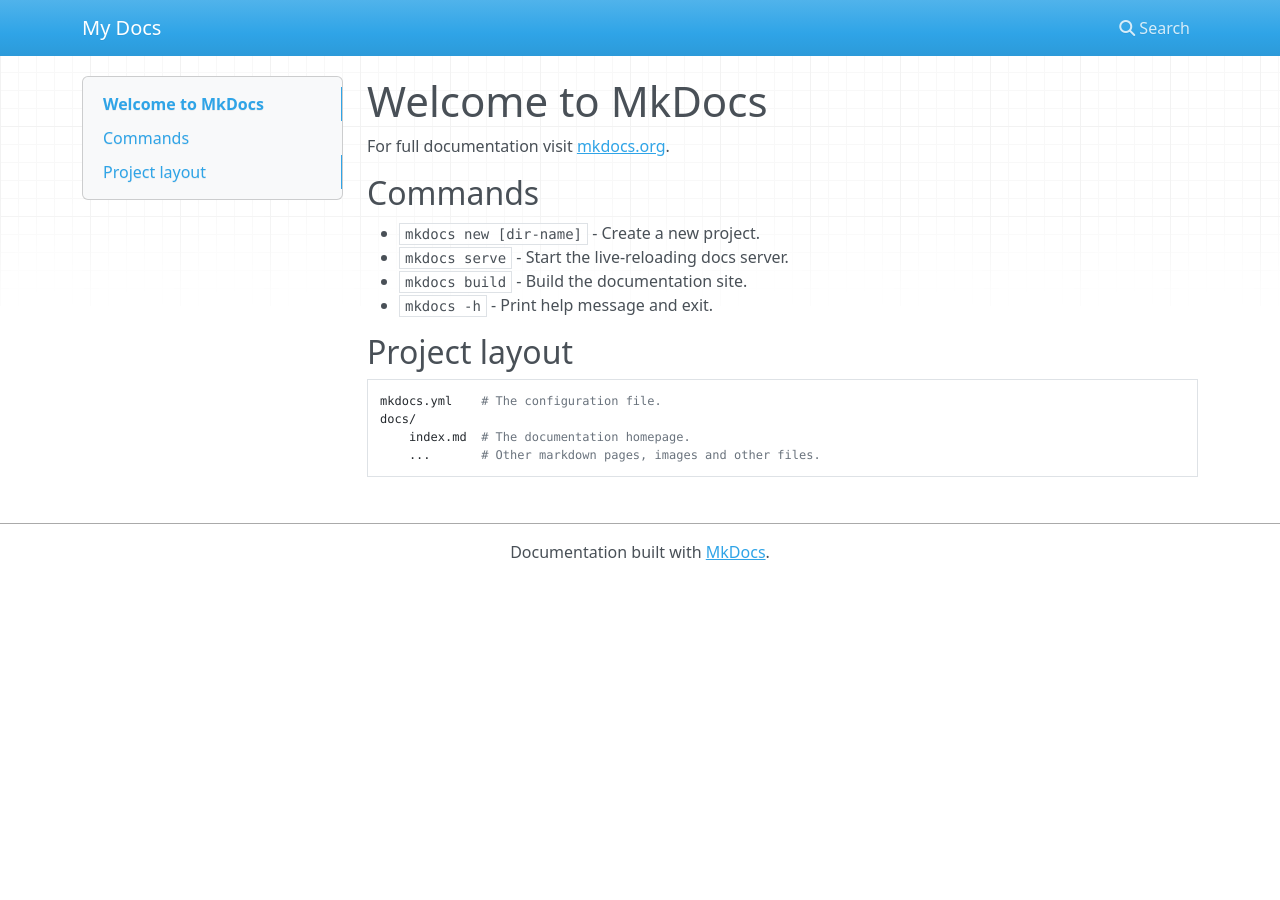
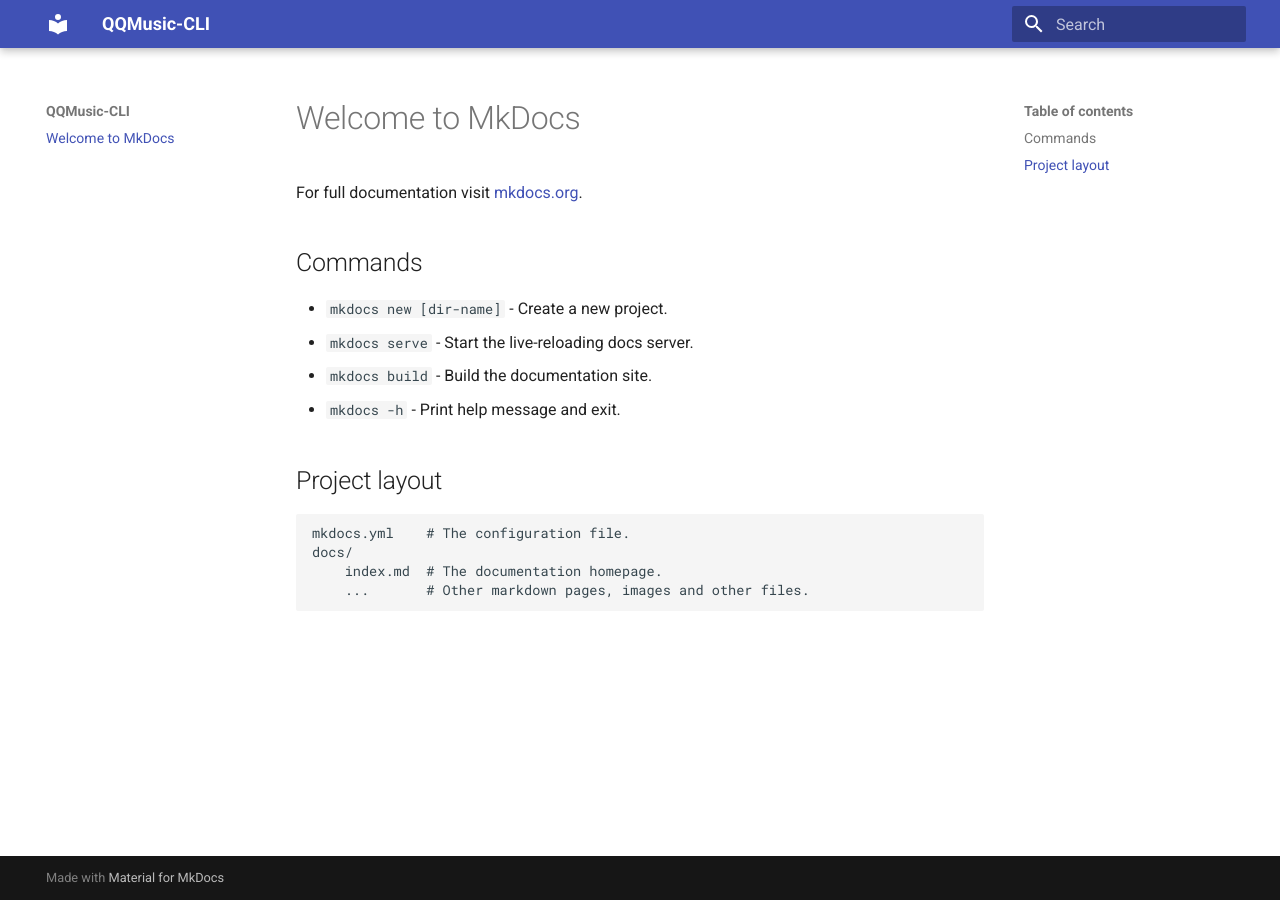
Before and after one commit to aurora0x27/qqmusic-cli, an MkDocs documentation site: the page built from docs/index.md, in a window 1280 px wide. Built offline with MkDocs 1.6.1 and Material for MkDocs 9.7.7, drawn with Linux system fonts in a browser that asks for light colours; nearby versions of some CDN libraries.

Commit message:
edit site url

```diff
--- a/mkdocs.yml
+++ b/mkdocs.yml
@@ -1 +1,4 @@
-site_name: My Docs
+site_name: QQMusic-CLI
+site_url: https://github.com/aurora0x27/qqmusic-cli
+theme:
+  name: material
```
